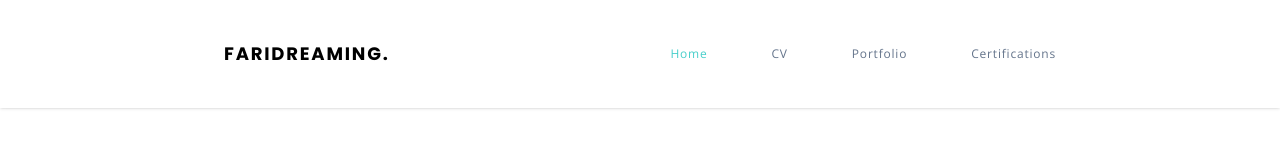
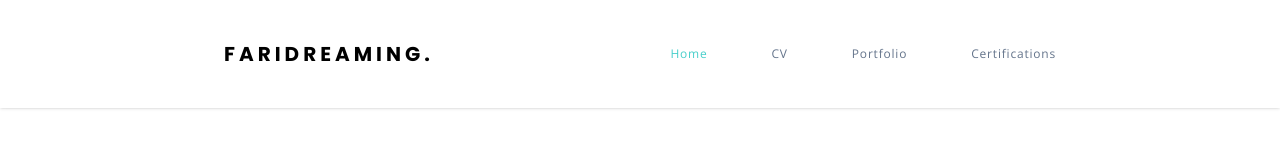
Before and after one commit to faridreaming/portfolio-react-js, a React (Vite) app: page / in a window 1280 px wide. Shown: the top 160 px of the page. Built offline with nearby package versions, Linux system fonts and the light colour scheme.

Commit message:
fix: adjust the brand text

```diff
--- a/src/components/Header.jsx
+++ b/src/components/Header.jsx
@@ -4,7 +4,7 @@ const Header = ({ brandName }) => {
   return (
     <header className="sticky top-0 z-50 bg-white shadow">
       <div className="container mx-auto flex max-w-4xl flex-col gap-4 bg-white px-8 py-10 sm:flex-row sm:justify-between">
-        <a href="./" className="font-poppins text-lg font-bold uppercase tracking-widest text-black">
+        <a href="./" className="font-poppins text-xl font-bold uppercase tracking-[.25rem] text-black">
           {`${brandName}.`}
         </a>
         <nav className="tracking-wider">
```
